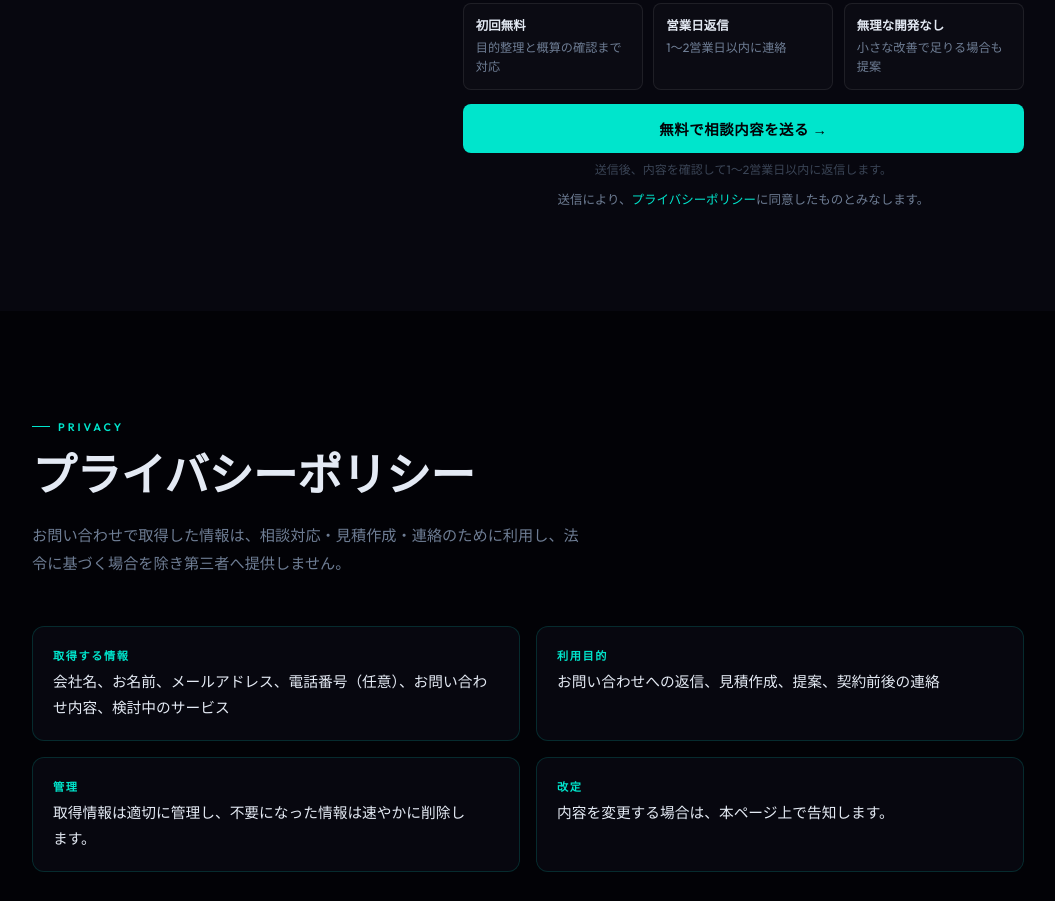
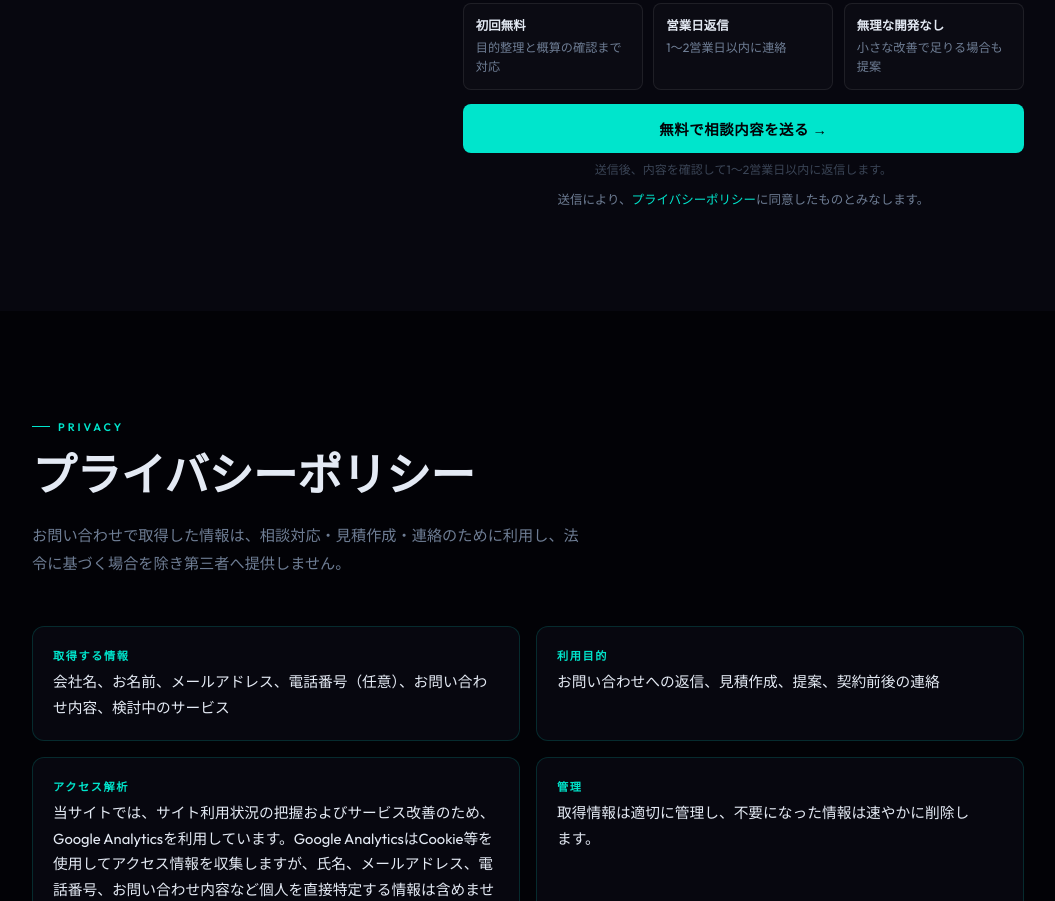
Before and after one commit to solven-jp/solven-hp, a plain HTML site: page public/index.html in a window 1280 px wide. Shown: the part 11099-12000 px from the top of the page, without its empty margins (112-1167 px from the left). Drawn offline with Linux system fonts and the light colour scheme.

Commit message:
Add Google Analytics disclosure to privacy policy

```diff
--- a/public/index.html
+++ b/public/index.html
@@ -2821,6 +2821,10 @@
       <div class="company-item">
         <span class="company-label">利用目的</span>
         <p class="company-value">お問い合わせへの返信、見積作成、提案、契約前後の連絡</p>
+      </div>
+      <div class="company-item">
+        <span class="company-label">アクセス解析</span>
+        <p class="company-value">当サイトでは、サイト利用状況の把握およびサービス改善のため、Google Analyticsを利用しています。Google AnalyticsはCookie等を使用してアクセス情報を収集しますが、氏名、メールアドレス、電話番号、お問い合わせ内容など個人を直接特定する情報は含めません。収集された情報はGoogleのプライバシーポリシー等に基づいて管理されます。Cookieはブラウザ設定により無効化できます。</p>
       </div>
       <div class="company-item">
         <span class="company-label">管理</span>
```
